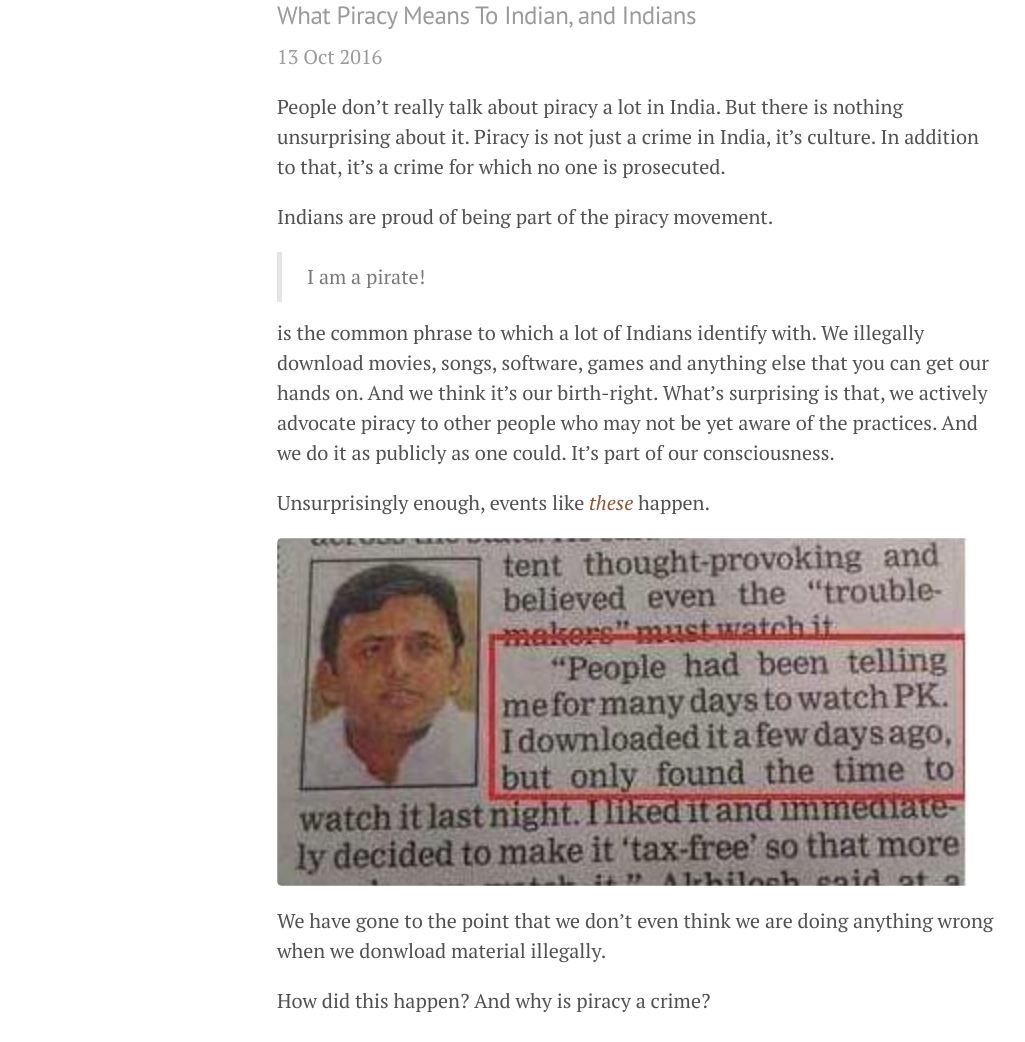
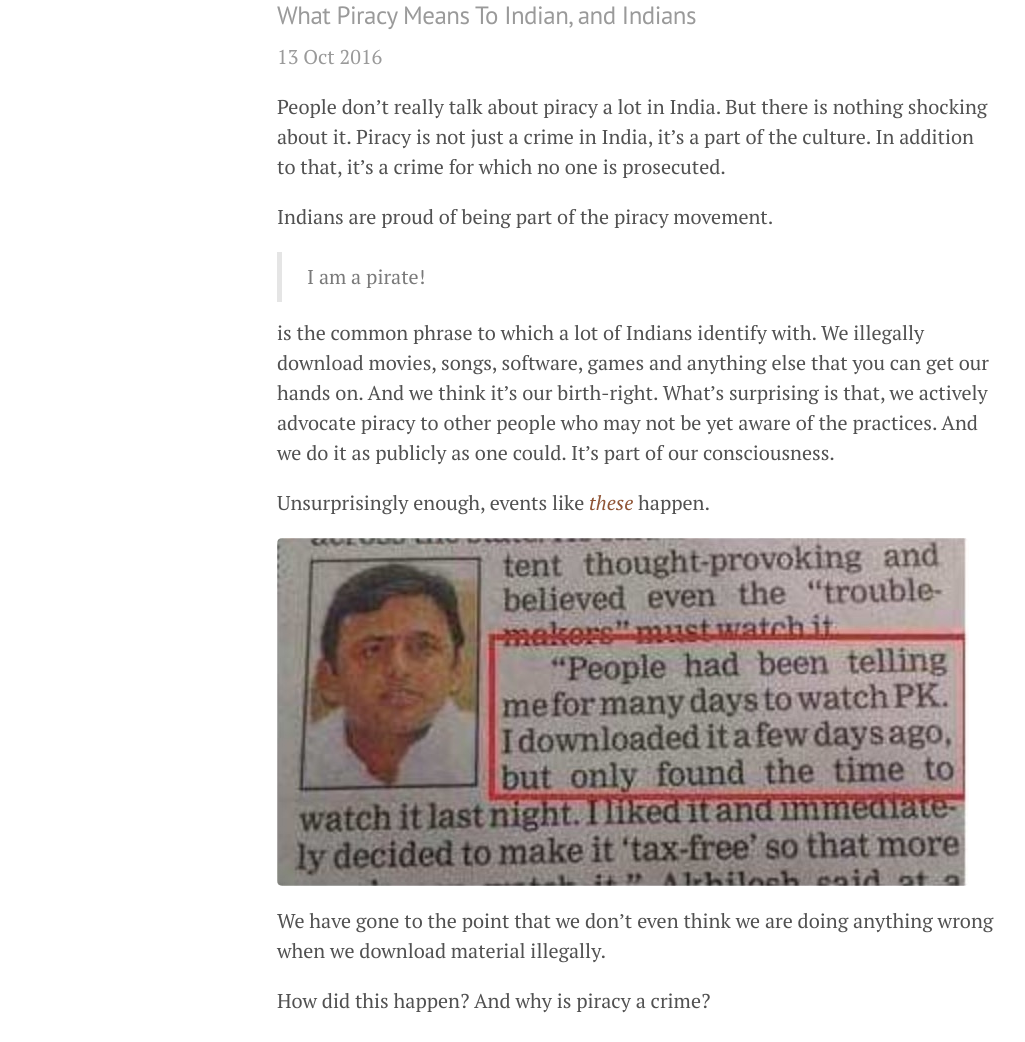
Before and after one commit to akashagrahari/akashagrahari.github.io, a Jekyll site: the page built from _posts/2016-10-13-indians-frugal.md, in a window 1280 px wide. Shown: the part 232-1274 px from the top of the page, without its empty margins (3-1028 px from the left). Built offline with Jekyll 4.4.1, drawn with Linux system fonts in a browser that asks for light colours.

Commit message:
Small change

```diff
--- a/_posts/2016-10-13-indians-frugal.md
+++ b/_posts/2016-10-13-indians-frugal.md
@@ -5,7 +5,7 @@ sub-title: What Piracy Means To Indian, and Indians
 permalink: indians-frugal
 ---
 
-People don't really talk about piracy a lot in India. But there is nothing unsurprising about it. Piracy is not just a crime in India, it's culture. In addition to that, it's a crime for which no one is prosecuted.
+People don't really talk about piracy a lot in India. But there is nothing shocking about it. Piracy is not just a crime in India, it's a part of the culture. In addition to that, it's a crime for which no one is prosecuted.
 
 Indians are proud of being part of the piracy movement.
 
@@ -19,7 +19,7 @@ Unsurprisingly enough, events like [*these*](http://indianexpress.com/article/in
 
 ![Akhilesh Yadav (UP CM) accepts to downloading the movie PK ](/public/akhilesh.jpg){:class="img-responsive"}
 
-We have gone to the point that we don't even think we are doing anything wrong when we donwload material illegally.
+We have gone to the point that we don't even think we are doing anything wrong when we download material illegally.
 
 How did this happen? And why is piracy a crime?
 
```
